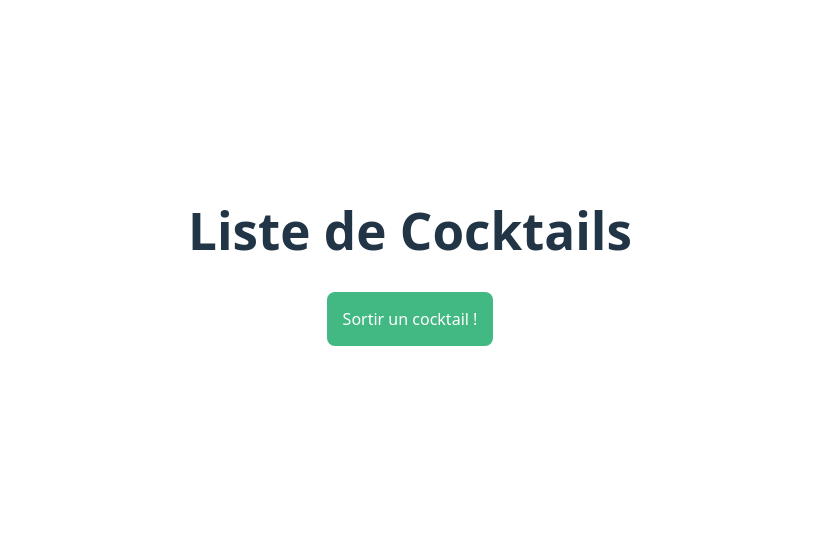
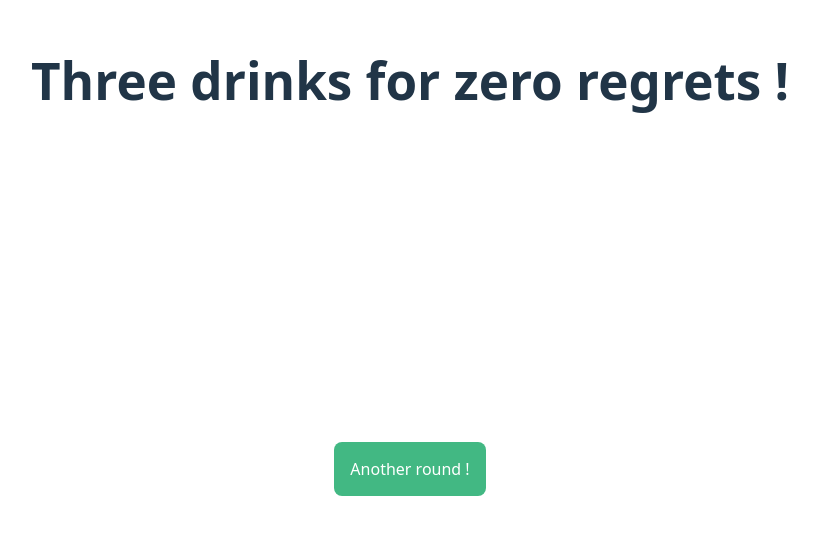
Before and after one commit to GeoffreyValade/fetchtail_TechTest, a Vue app: page / in a window 1280 px wide. Shown: the part 143-678 px from the top of the page, without its empty margins (230-1048 px from the left). Built offline with nearby package versions, Linux system fonts and the light colour scheme.

Commit message:
feat: major global improves (refacto, features, logics), bubbles animation added for style. Everything works well so far

```diff
--- a/index.html
+++ b/index.html
@@ -4,7 +4,7 @@
     <meta charset="UTF-8" />
     <link rel="icon" type="image/svg+xml" href="/vite.svg" />
     <meta name="viewport" content="width=device-width, initial-scale=1.0" />
-    <title>FetchTail</title>
+    <title>Three Drinks</title>
   </head>
   <body>
     <div id="app"></div>
--- a/src/App.vue
+++ b/src/App.vue
@@ -1,56 +1,28 @@
 <script setup>
 import { ref } from "vue";
+import { useCocktails } from "./composables/useCocktails";
 import CocktailSpace from "./components/CocktailSpace.vue";
+import Bubble from "./components/Bubble.vue";
 
-const cocktails = ref([]);
-const isLoading = ref(false);
-
-const fetchCocktail = async () => {
-  try {
-    const response = await fetch(
-      "https://www.thecocktaildb.com/api/json/v1/1/random.php"
-    );
-    const data = await response.json();
-    const newCocktail = data.drinks[0];
-
-    const exists = cocktails.value.some(
-      (cocktail) => cocktail.idDrink === newCocktail.idDrink
-    );
-
-    if (!exists) {
-      cocktails.value.push(newCocktail);
-    } else {
-      console.log("Cocktail déjà présent, on ne l’ajoute pas.");
-      fetchCocktail(); // Risque de boucle infinie ici, mais c'est pour la démo (+ risque faible)
-    }
-  } catch (error) {
-    console.error("Erreur lors de la récupération du cocktail :", error);
-  }
-};
-
-const getNumberOfCocktail = async (nbr) => {
-  isLoading.value = true;
-
-  const fetches = Array.from({ length: nbr }, () => fetchCocktail());
-  await Promise.all(fetches);
-
-  isLoading.value = false;
-};
+const { cocktails, isLoading, getSomeCocktails } = useCocktails();
 </script>
 
 <template>
   <div>
-    <h1>Liste de Cocktails</h1>
+    <Bubble v-for="n in 30" :key="n" />
+
+    <h1>Three drinks for zero regrets !</h1>
+
+    <div class="cocktail-list">
+      <CocktailSpace :cocktails="cocktails" />
+    </div>
     <button
-      @click="getNumberOfCocktail(3)"
+      @click="getSomeCocktails(3)"
       :disabled="isLoading"
       :class="{ loading: isLoading }"
     >
-      {{ isLoading ? "Chargement" : "Sortir un cocktail !" }}
+      {{ isLoading ? "Loading" : "Another round !" }}
     </button>
-    <div class="cocktail-list">
-      <CocktailSpace :cocktails="cocktails" />
-    </div>
   </div>
 </template>
 
@@ -83,6 +55,8 @@ button {
   font-size: 1em;
   cursor: pointer;
   transition: background-color 0.3s ease;
+  z-index: 1;
+  position: relative;
 }
 button:hover {
   background-color: #35495e;
--- /dev/null
+++ b/src/components/Bubble.vue
@@ -0,0 +1,56 @@
+<script setup>
+const getBubbleStyle = () => {
+  const size = Math.random() * 6 + 5;
+  const colors = ["#ffffff33", "#ffe4e133", "#ccf3e033", "#ffd1dc33"];
+
+  return {
+    left: Math.random() * 100 + "vw",
+    animationDelay: Math.random() * 10 + "s",
+    AnimationTimingFunction: "linear",
+    width: size + "px",
+    height: size + "px",
+    background: colors[Math.floor(Math.random() * colors.length)],
+  };
+};
+</script>
+
+<template>
+  <div class="bubble" :style="getBubbleStyle()"></div>
+</template>
+
+<style>
+.bubble {
+  position: fixed;
+  bottom: -15px;
+  width: 10px;
+  height: 10px;
+  background: rgba(255, 255, 255, 0.3);
+  border-radius: 50%;
+  animation: floatUp 3s linear infinite;
+  z-index: 0;
+  pointer-events: none;
+}
+
+@keyframes floatUp {
+  0% {
+    transform: translateY(0) translateX(0) scale(0.8);
+    opacity: 1;
+  }
+  25% {
+    transform: translateY(-5vh) translateX(-3px) scale(1);
+    opacity: 0.9;
+  }
+  50% {
+    transform: translateY(-10vh) translateX(0px) scale(0.8);
+    opacity: 0.8;
+  }
+  75% {
+    transform: translateY(-15vh) translateX(3px) scale(0.2);
+    opacity: 0.6;
+  }
+  100% {
+    transform: translateY(-20vh) translateX(0px) scale(0.8);
+    opacity: 0.2;
+  }
+}
+</style>
--- a/src/components/CocktailCard.vue
+++ b/src/components/CocktailCard.vue
@@ -1,5 +1,5 @@
 <script setup>
-import { ref, onMounted } from "vue";
+import { ref, watch } from "vue";
 
 const props = defineProps({
   cocktail: {
@@ -9,9 +9,13 @@ const props = defineProps({
 });
 
 const isImageLoading = ref(true);
-const onImageLoad = () => {
-  isImageLoading.value = false;
-};
+
+watch(
+  () => props.cocktail,
+  () => {
+    isImageLoading.value = true;
+  }
+);
 </script>
 
 <template>
@@ -22,15 +26,12 @@ const onImageLoad = () => {
       <div v-if="isImageLoading" class="loader">Loading...</div>
 
       <img
-        v-show="!isImageLoading"
         :src="cocktail.strDrinkThumb + '/small'"
-        @load="onImageLoad"
         alt="Cocktail Image"
         class="cocktail-image"
+        @load="isImageLoading = false"
       />
     </div>
-
-    <p>{{ cocktail.strInstructions }}</p>
   </div>
 </template>
 
--- a/src/components/CocktailSpace.vue
+++ b/src/components/CocktailSpace.vue
@@ -23,6 +23,8 @@ const props = defineProps({
 .cocktail-space {
   display: grid;
   gap: 1rem;
-  grid-template-columns: 1fr 1fr 1fr; /* => Réutilisation du code, une grid présentera mieux avec + d'éléments */
+  grid-template-columns: 1fr 1fr 1fr; /* => Réutilisation du code, une grid présentera mieux si + d'éléments */
+  width: 100%;
+  min-height: 300px;
 }
 </style>
--- /dev/null
+++ b/src/composables/useCocktails.js
@@ -0,0 +1,48 @@
+// useCocktails.js
+import { ref } from "vue";
+
+export function useCocktails() {
+  const cocktails = ref([]);
+  const isLoading = ref(false);
+
+  const fetchRandomCocktail = async () => {
+    try {
+      const response = await fetch(
+        "https://www.thecocktaildb.com/api/json/v1/1/random.php"
+      );
+      const data = await response.json();
+      return data.drinks[0]; // <= L'API renvoie un tableau de boissons (même pour un seul cocktail)
+    } catch (error) {
+      console.error("Erreur lors de la récupération du cocktail :", error);
+      return null;
+    }
+  };
+
+  const getSomeCocktails = async (nbr) => {
+    isLoading.value = true;
+    cocktails.value = []; // <= On vide le tableau avant de le remplir, c'est ce qui permet de n'avoir toujours que 3 cocktails
+
+    const uniqueCocktails = [];
+
+    while (uniqueCocktails.length < nbr) {
+      // Tant que le tableau n'a pas atteint la taille souhaitée ...
+      const newCocktail = await fetchRandomCocktail(); // <= ... On continue à chercher des cocktails
+
+      if (
+        newCocktail && // <= Si le cocktail n'est pas null ...
+        !uniqueCocktails.some((c) => c.idDrink === newCocktail.idDrink) // <= ... et qu'il n'est pas déjà dans le tableau ...
+      ) {
+        uniqueCocktails.push(newCocktail); // <= ... On l'ajoute au tableau
+      }
+    }
+
+    cocktails.value = uniqueCocktails; // <= On met à jour le tableau ref avec les cocktails uniques
+    isLoading.value = false;
+  };
+
+  return {
+    cocktails,
+    isLoading,
+    getSomeCocktails,
+  };
+}
```
